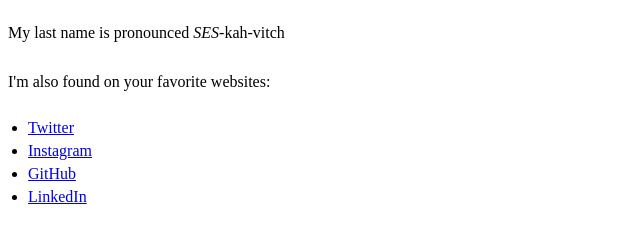
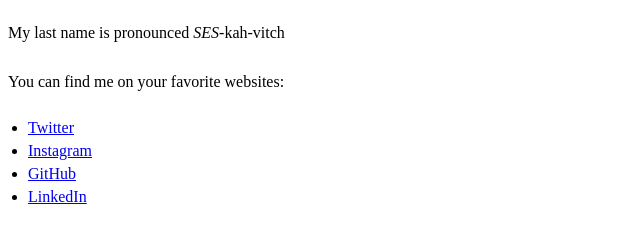
Before and after one commit to bceskavich/ceskavich.com, a Gatsby site: page / in a window 1280 px wide. Shown: the part 413-653 px from the top of the page, 0-640 px from the left. Built offline with nearby package versions, Linux system fonts and the light colour scheme; Gatsby itself is replaced by a stand-in of ours.

Commit message:
Update homepage copy part

```diff
--- a/src/pages/index.js
+++ b/src/pages/index.js
@@ -60,7 +60,7 @@ export default class Index extends Component {
         <AboutChunk>
           My last name is pronounced <em>SES</em>-kah-vitch
         </AboutChunk>
-        <AboutChunk>I'm also found on your favorite websites:</AboutChunk>
+        <AboutChunk>You can find me on your favorite websites:</AboutChunk>
         <LinksList>
           <li>
             <a href="https://twitter.com/ceskavich">Twitter</a>
```
